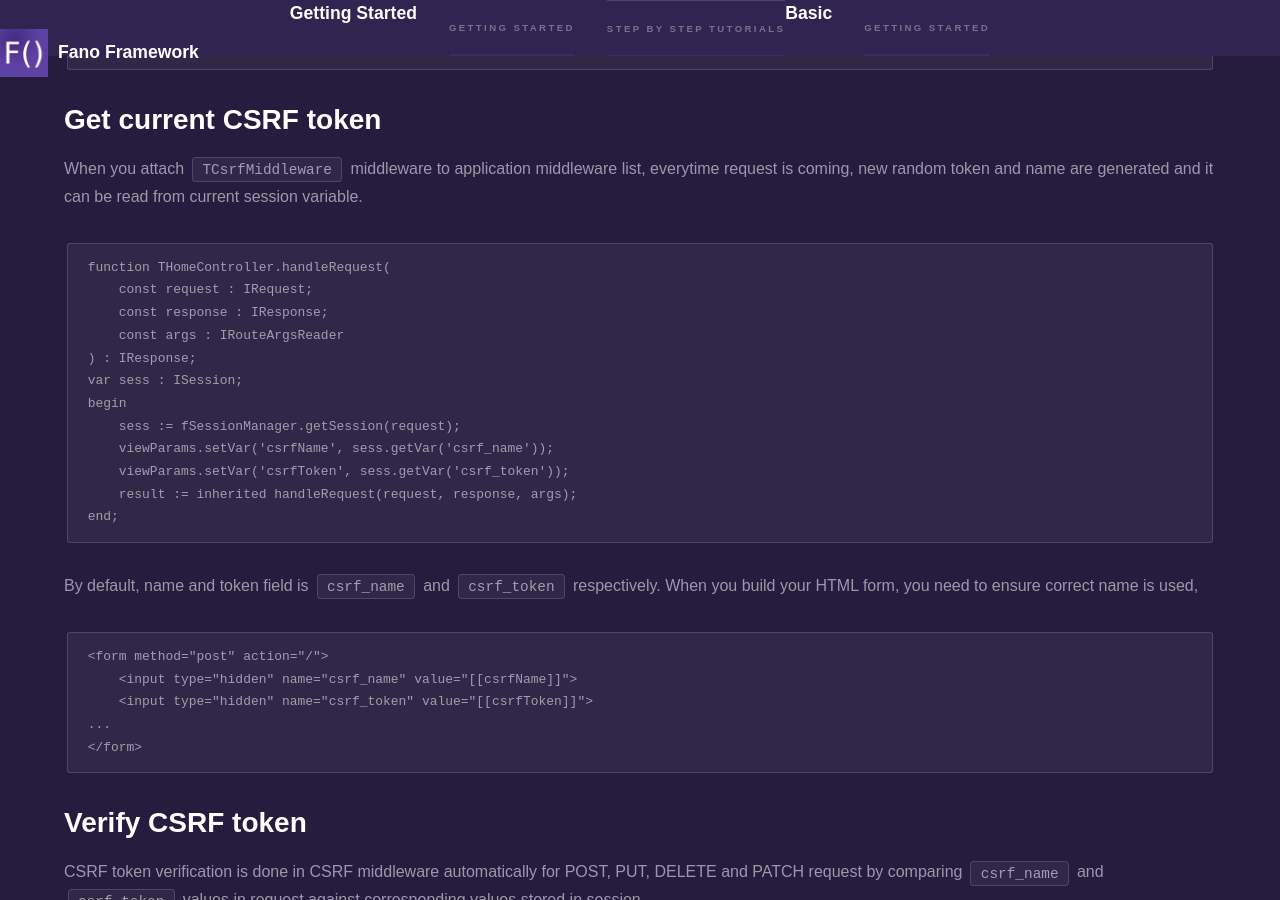
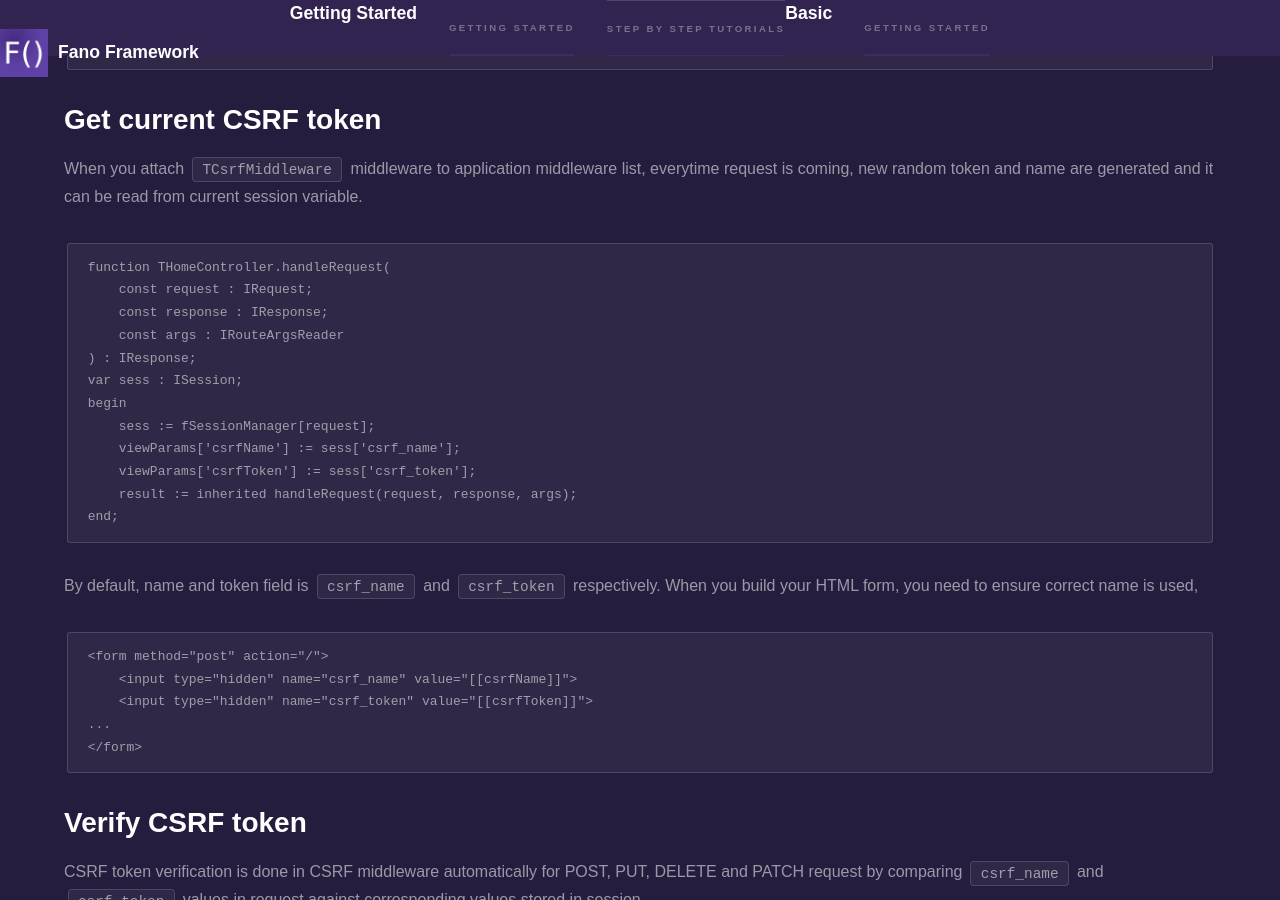
Before and after one commit to fanoframework/fanoframework.github.io, a Jekyll site: the page built from security/csrf-protection/index.md, in a window 1280 px wide and 900 px high, scrolled down 2033 px. Built offline with Jekyll 4.4.1, drawn with Linux system fonts in a browser that asks for light colours; our own code applies the rules of GitHub Pages for plain Markdown files.

Commit message:
simplify code

````diff
--- a/security/csrf-protection/index.md
+++ b/security/csrf-protection/index.md
@@ -84,9 +84,9 @@ function THomeController.handleRequest(
 ) : IResponse;
 var sess : ISession;
 begin
-    sess := fSessionManager.getSession(request);
-    viewParams.setVar('csrfName', sess.getVar('csrf_name'));
-    viewParams.setVar('csrfToken', sess.getVar('csrf_token'));
+    sess := fSessionManager[request];
+    viewParams['csrfName'] := sess['csrf_name'];
+    viewParams['csrfToken'] := sess['csrf_token'];
     result := inherited handleRequest(request, response, args);
 end;
 ```
````
